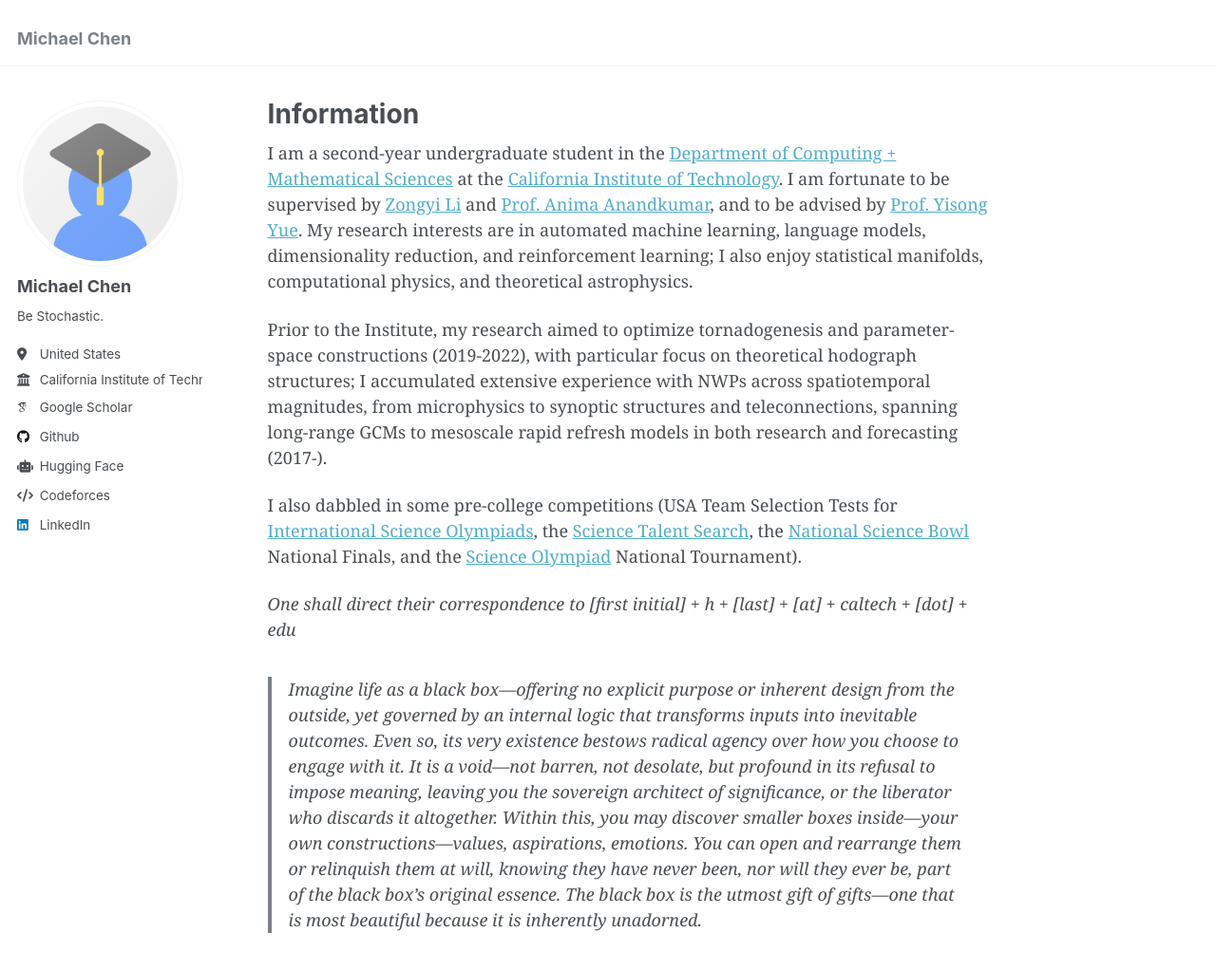
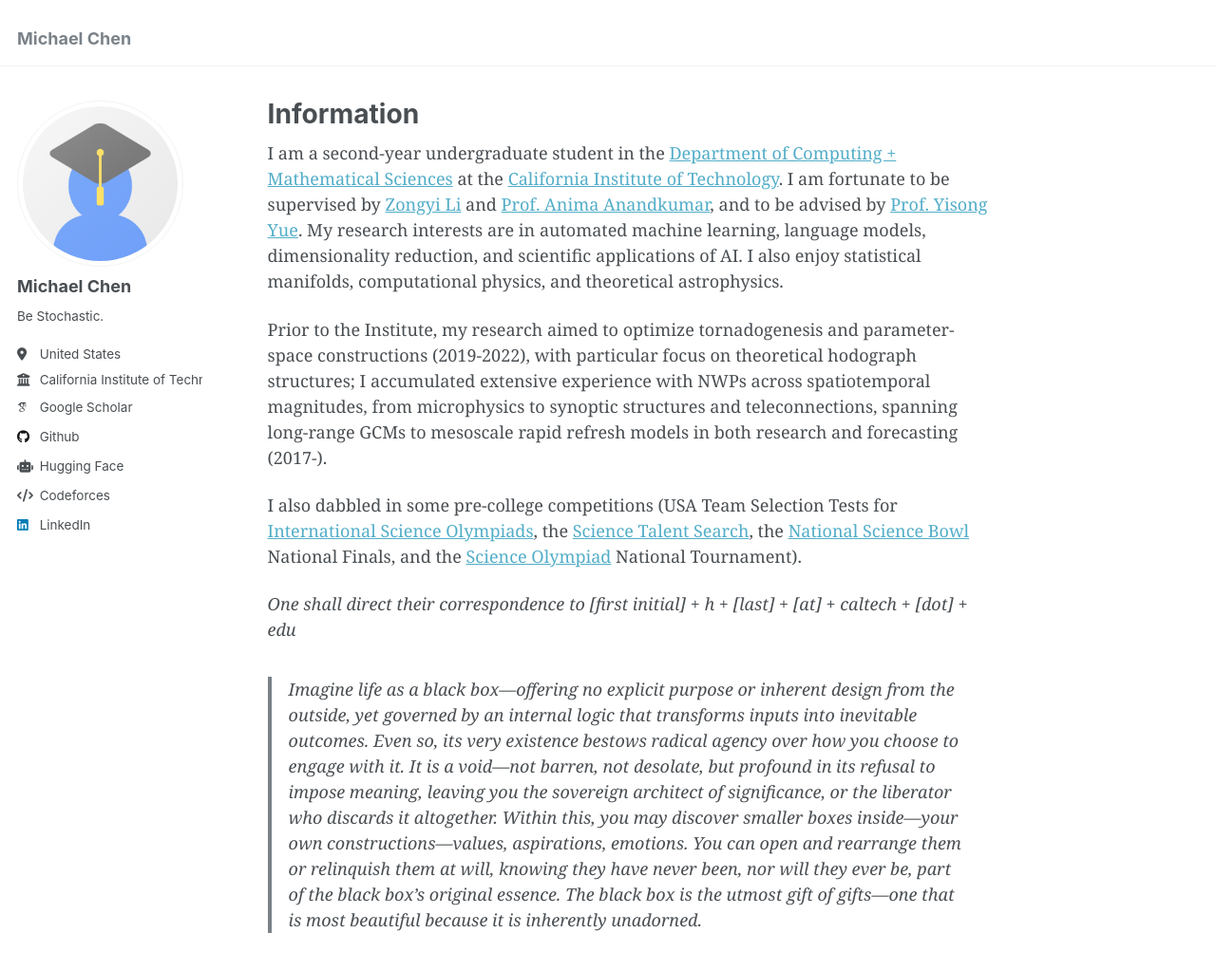
Before and after one commit to math-ysics/math-ysics.github.io, a Jekyll site: the page built from _pages/about.md, in a window 1280 px wide and 1208 px high, cut to the strip 0-1060 px from the top of the window. Shown: the top 1022 px of the strip at 95% size. Built offline with Jekyll 4.4.1, drawn with Linux system fonts in a browser that asks for light colours; some web fonts are replaced.

Commit message:
Update about.md

```diff
--- a/_pages/about.md
+++ b/_pages/about.md
@@ -7,7 +7,7 @@ redirect_from:
   - /about.html
 ---
 
-I am a second-year undergraduate student in the <a href="https://cms.caltech.edu/">Department of Computing + Mathematical Sciences</a> at the <a href="https://www.caltech.edu/">California Institute of Technology</a>. I am fortunate to be supervised by <a href="https://scholar.google.com/citations?user=RdeqpiAAAAAJ">Zongyi Li</a> and <a href="http://tensorlab.cms.caltech.edu/">Prof. Anima Anandkumar</a>, and to be advised by <a href="http://www.yisongyue.com/">Prof. Yisong Yue</a>. My research interests are in automated machine learning, language models, dimensionality reduction, and reinforcement learning; I also enjoy statistical manifolds, computational physics, and theoretical astrophysics.
+I am a second-year undergraduate student in the <a href="https://cms.caltech.edu/">Department of Computing + Mathematical Sciences</a> at the <a href="https://www.caltech.edu/">California Institute of Technology</a>. I am fortunate to be supervised by <a href="https://scholar.google.com/citations?user=RdeqpiAAAAAJ">Zongyi Li</a> and <a href="http://tensorlab.cms.caltech.edu/">Prof. Anima Anandkumar</a>, and to be advised by <a href="http://www.yisongyue.com/">Prof. Yisong Yue</a>. My research interests are in automated machine learning, language models, dimensionality reduction, and scientific applications of AI. I also enjoy statistical manifolds, computational physics, and theoretical astrophysics.
 
 Prior to the Institute, my research aimed to optimize tornadogenesis and parameter-space constructions (2019-2022), with particular focus on theoretical hodograph structures; I accumulated extensive experience with NWPs across spatiotemporal magnitudes, from microphysics to synoptic structures and teleconnections, spanning long-range GCMs to mesoscale rapid refresh models in both research and forecasting (2017-).
 
```
